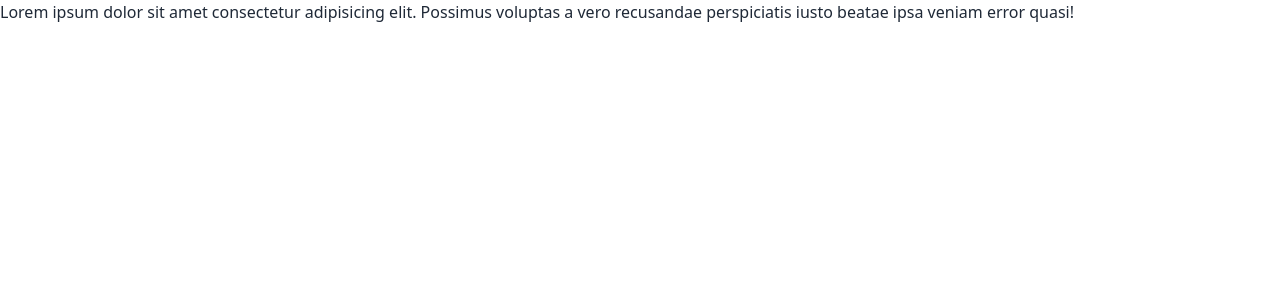
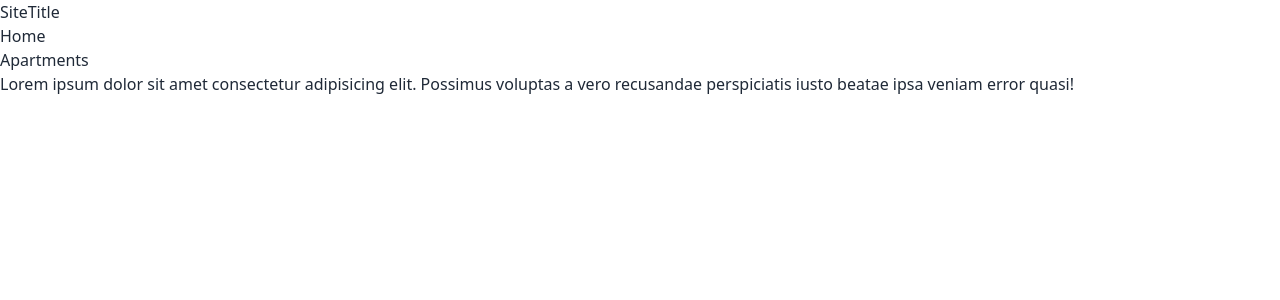
Before and after one commit to mervin-njy/vue-nuxt-inventoryManager, a Nuxt app in the folder inventory-app/: page / in a window 1280 px wide. Shown: the top 300 px of the page. Built offline with nearby package versions, Linux system fonts and the light colour scheme.

Commit message:
added reroute from home to apartments page for the purpose of this project

```diff
--- a/inventory-app/nuxt.config.ts
+++ b/inventory-app/nuxt.config.ts
@@ -2,4 +2,5 @@
 export default defineNuxtConfig({
   devtools: { enabled: true },
   modules: ["@nuxtjs/tailwindcss"],
+  routeRules: { "/": { redirect: "/apartments" } },
 });
--- a/inventory-app/pages/apartment/index.vue
+++ /dev/null
@@ -1,24 +0,0 @@
-// NOTE: vue's default base route / apartment's root page, i.e., not /index route
-
-// TODO:
-
-// 1. fetch list of apartments from server / mock-db via simluated API w/ asyncData method
-
-// 2. Display apartment details {Address, Floor, Door Number}
-
-// 3. (STRETCH GOAL) Search function to filter
-
-<template>
-    <div>
-        <h1>Aparment</h1>
-        <p>Lorem ipsum dolor sit amet consectetur adipisicing elit. Quaerat amet aspernatur laborum omnis sint officiis minima quod necessitatibus, officia repudiandae!</p>
-    </div>
-</template>
-
-<script setup>
-
-</script>
-
-<style scoped>
-
-</style>
--- /dev/null
+++ b/inventory-app/pages/apartments/index.vue
@@ -0,0 +1,24 @@
+<!-- NOTE: vue's default base route / apartment's root page, i.e., not /index route -->
+
+<!-- TODO:  -->
+
+<!-- 1. fetch list of apartments from server / mock-db via simluated API w/ asyncData method -->
+
+<!-- 2. Display apartment details {Address, Floor, Door Number} -->
+
+<!-- 3. (STRETCH GOAL) Search function to filter -->
+
+<template>
+  <div>
+    <h1>Aparments</h1>
+    <p>
+      Lorem ipsum dolor sit amet consectetur adipisicing elit. Quaerat amet
+      aspernatur laborum omnis sint officiis minima quod necessitatibus, officia
+      repudiandae!
+    </p>
+  </div>
+</template>
+
+<script setup></script>
+
+<style scoped></style>
--- a/inventory-app/pages/index.vue
+++ b/inventory-app/pages/index.vue
@@ -1,12 +1,20 @@
-// NOTE: vue's default base route / home page
+<!-- NOTE: vue's default base route / home page -->
+<!-- Added redirect (@nuxt.config.ts) from "/" to "/apartments" for this project -->
+<!-- Only notes here -->
+
 <template>
   <div>
     <header>
-        <nav>
-            <ul>
-                <li></li>
-            </ul>
-        </nav>
+      <NuxtLink to="/">SiteTitle</NuxtLink>
+      <nav>
+        <!-- why NuxtLink over <a> tags -->
+        <!-- 1. While sending requests to server, Nuxt intercepts and swaps out components depending on page  -->
+        <!-- 2. Automatically set up Active class Links (when clicked) for styling -->
+        <ul>
+          <li><NuxtLink to="/">Home</NuxtLink></li>
+          <li><NuxtLink to="/apartments">Apartments</NuxtLink></li>
+        </ul>
+      </nav>
     </header>
     <p>
       Lorem ipsum dolor sit amet consectetur adipisicing elit. Possimus voluptas
```
Also changed, not shown: inventory-app/pages/apartments/[id].vue (renamed from inventory-app/pages/apartment/[id].vue).
